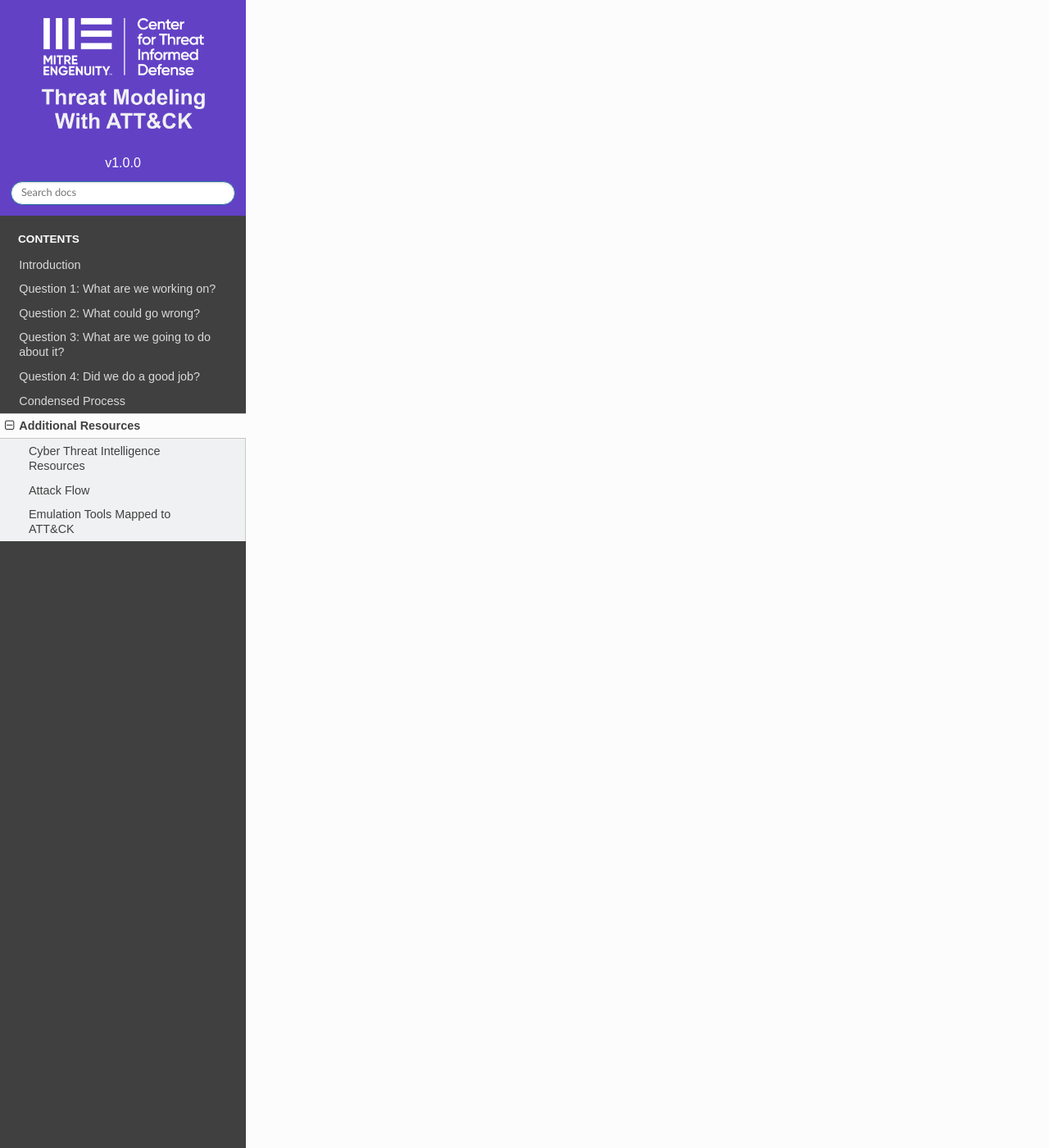
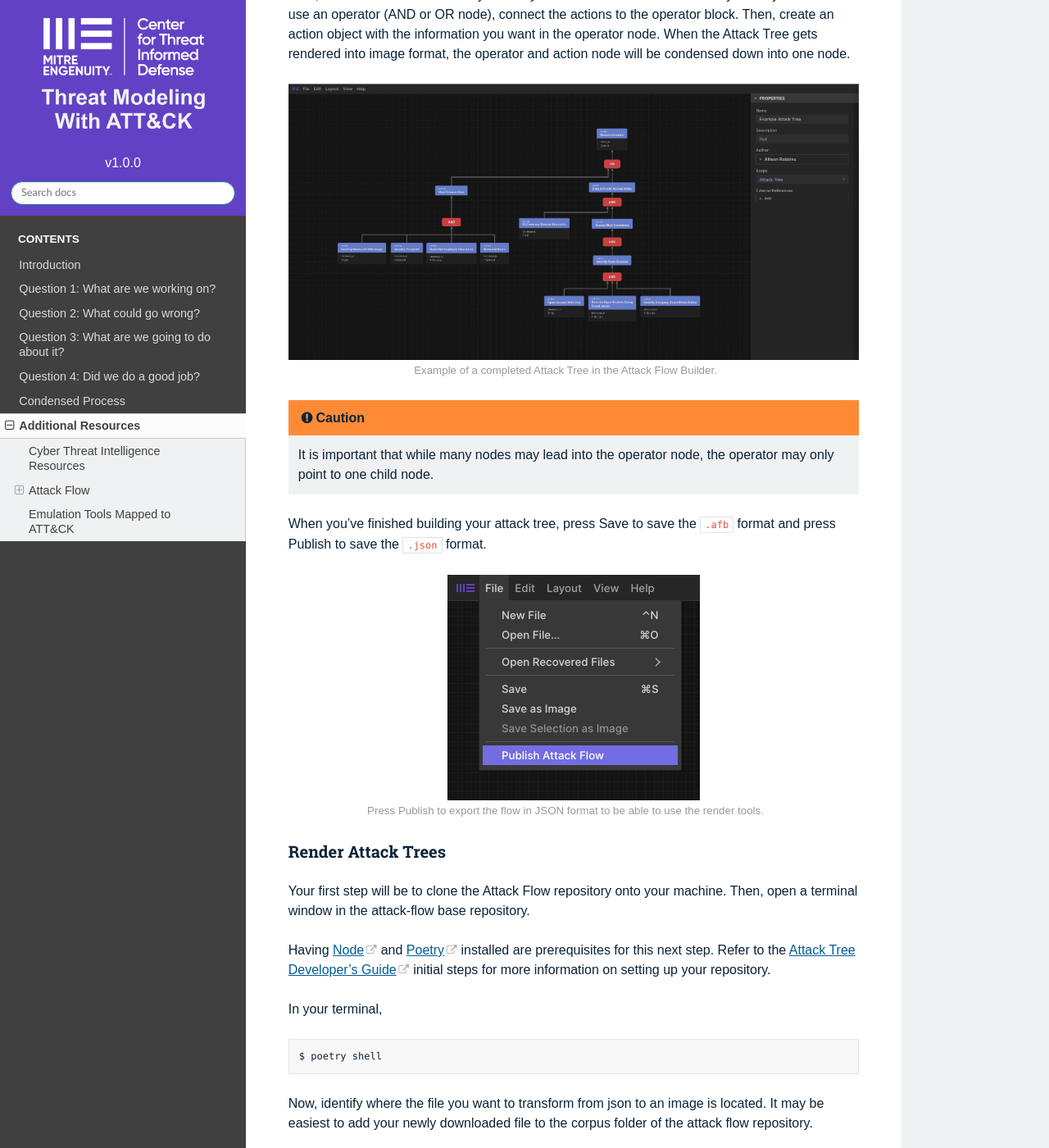
Before and after one commit to center-for-threat-informed-defense/threat-modeling-with-attack, a Sphinx documentation site: the page built from docs/additional-resources.rst, in a window 1280 px wide and 1400 px high, scrolled down 2575 px. Shown: the whole window at 82% size. Built offline with Sphinx 7.4.7 and the Read the Docs theme 2.0.0, drawn with Linux system fonts in a browser that asks for light colours; some of the changed text lies outside the part shown.

Commit message:
Add documentation for rendering Attack Trees with Attack Flow

```diff
--- a/docs/additional-resources.rst
+++ b/docs/additional-resources.rst
@@ -51,6 +51,145 @@
 
 |
 
+Attack Flow's builder and command line tools can be used to visualize Attack Trees. An
+example Attack Tree can be found on the `Attack Flow Examples Page
+<https://center-for-threat-informed-defense.github.io/attack-flow/example_flows/>`_.
+
+Getting Started
+~~~~~~~~~~~~~~~
+
+The first step is to open the Attack Flow Builder in either the online version or run it
+ locally. Click the button below to open the builder in a new tab.
+
+.. raw:: html
+
+    <p>
+        <a class="btn btn-primary" target="_blank"
+		href="https://center-for-threat-informed-defense.github.io/attack-flow/ui/">
+         Open Attack Flow Builder <i class="fa fa-external-link"></i></a>
+    </p>
+
+
+Build Attack Tree
+~~~~~~~~~~~~~~~~~
+When you open the builder and create a new flow, you will see a blank workspace.
+
+The first step to building an Attack Tree is setting the scope attribute to Attack Tree.
+Without this attribute, the Attack Tree will be rendered as a regular Attack Flow. The
+scope attribute is located in the panel on the right.
+
+.. figure:: _static/attack-tree-scope.png
+  :alt: Screenshot of Attack Flow Builder side bar demonstrating how to select Attack Tree as scope.
+  :align: center
+
+  Set the scope attribute to Attack Tree.
+
+Next, build an attack tree similarly to how you would build an attack flow. Anywhere you
+want to use an operator (AND or OR node), connect the actions to the operator block.
+Then, create an action object with the information you want in the operator node. When
+the Attack Tree gets rendered into image format, the operator and action node will be
+condensed down into one node.
+
+.. figure:: _static/attack-tree-builder.png
+  :alt: Screenshot of Attack Flow Builder depicting what an Attack Tree looks like in the builder.
+  :align: center
+
+  Example of a completed Attack Tree in the Attack Flow Builder.
+
+.. caution::
+  It is important that while many nodes may lead into the operator node, the operator may only point to one child node.
+
+When you've finished building your attack tree, press Save to save the ``.afb`` format and press Publish to save the ``.json`` format.
+
+.. figure:: _static/attack-tree-publish.png
+  :alt: Screenshot of Attack Flow Builder file menu where the Publish button is located.
+  :align: center
+
+  Press Publish to export the flow in JSON format to be able to use the render tools.
+
+Render Attack Trees
+~~~~~~~~~~~~~~~~~~~
+
+Your first step will be to clone the Attack Flow repository onto your machine. Then,
+open a terminal window in the attack-flow base repository.
+
+Having `Node <https://docs.npmjs.com/downloading-and-installing-node-js-and-npm>`_ and
+`Poetry <https://python-poetry.org/>`_ installed are prerequisites for this next step.
+Refer to the `Attack Tree Developer's Guide
+<https://center-for-threat-informed-defense.github.io/attack-flow/developers/>`_ initial
+steps for more information on setting up your repository.
+
+In your terminal,
+
+.. code:: bash
+
+    $ poetry shell
+
+Now, identify where the file you want to transform from json to an image is located. It may be easiest to add your newly downloaded file to the corpus folder of the attack flow repository.
+
+Visualize with Graphviz
+~~~~~~~~~~~~~~~~~~~~~~~
+
+Follow the steps in our `Developer Guide
+<https://center-for-threat-informed-defense.github.io/attack-flow/developers/>`_ to
+render to GraphViz. The first step is converting to
+`GraphViz <https://graphviz.org/>`__ format:
+
+.. code:: bash
+
+    $ af graphviz corpus/attack-tree.json attack-tree.dot
+
+The example command converts the Attack Flow ``attack-tree.json`` into GraphViz format
+``attack-tree.dot``. If you have GraphViz installed, you can use one of its layout tools to
+create an image:
+
+.. code:: bash
+
+    $ dot -Tpng -O attack-tree.dot
+
+The rendered GraphViz png will look something like this:
+
+.. figure:: _static/attack-tree-graphviz.png
+  :alt: Example Attack Tree rendered using GraphViz
+  :align: center
+
+  The result of converting ``attack-tree.json`` to ``attack-tree.png``
+
+Visualize with Mermaid
+~~~~~~~~~~~~~~~~~~~~~~
+
+Another visualization tool is to use `Mermaid
+<https://mermaid-js.github.io/mermaid/#/>`__ .  Mermaid is a newer format with fewer
+features than GraphViz, but does have the benefit that it can be embedded directly into
+`GitHub-Flavored Markdown
+<https://github.blog/2022-02-14-include-diagrams-markdown-files-mermaid/>`__.
+
+Follow the steps in our `Developer Guide
+<https://center-for-threat-informed-defense.github.io/attack-flow/developers/>`_ to
+render to Mermaid. The first step is converting to Mermaid format:
+
+.. code:: bash
+
+    $ af mermaid corpus/attack-tree.json attack-tree.mmd
+
+
+This command will transform your json file into mermaid format. From here you can
+include the mermaid code directly into markdown, or you can run one more command to
+render it as an image.
+
+.. code:: bash
+
+    $ mmdc -i attack-tree.mmd -o attack-tree.mmd.png
+
+The rendered GraphViz png will look something like this:
+
+.. figure:: _static/attack-tree-mermaid.png
+  :alt: Example Attack Tree rendered using Mermaid
+  :align: center
+
+  The result of converting ``attack-tree.json`` to ``attack-tree.png``
+
+
 Emulation Tools Mapped to ATT&CK
 --------------------------------
 
```
Also changed, not shown: docs/_static/attack-tree-builder.png (added), docs/_static/attack-tree-graphviz.png (added), docs/_static/attack-tree-mermaid.png (added), docs/_static/attack-tree-publish.png (added), docs/_static/attack-tree-scope.png (added).
